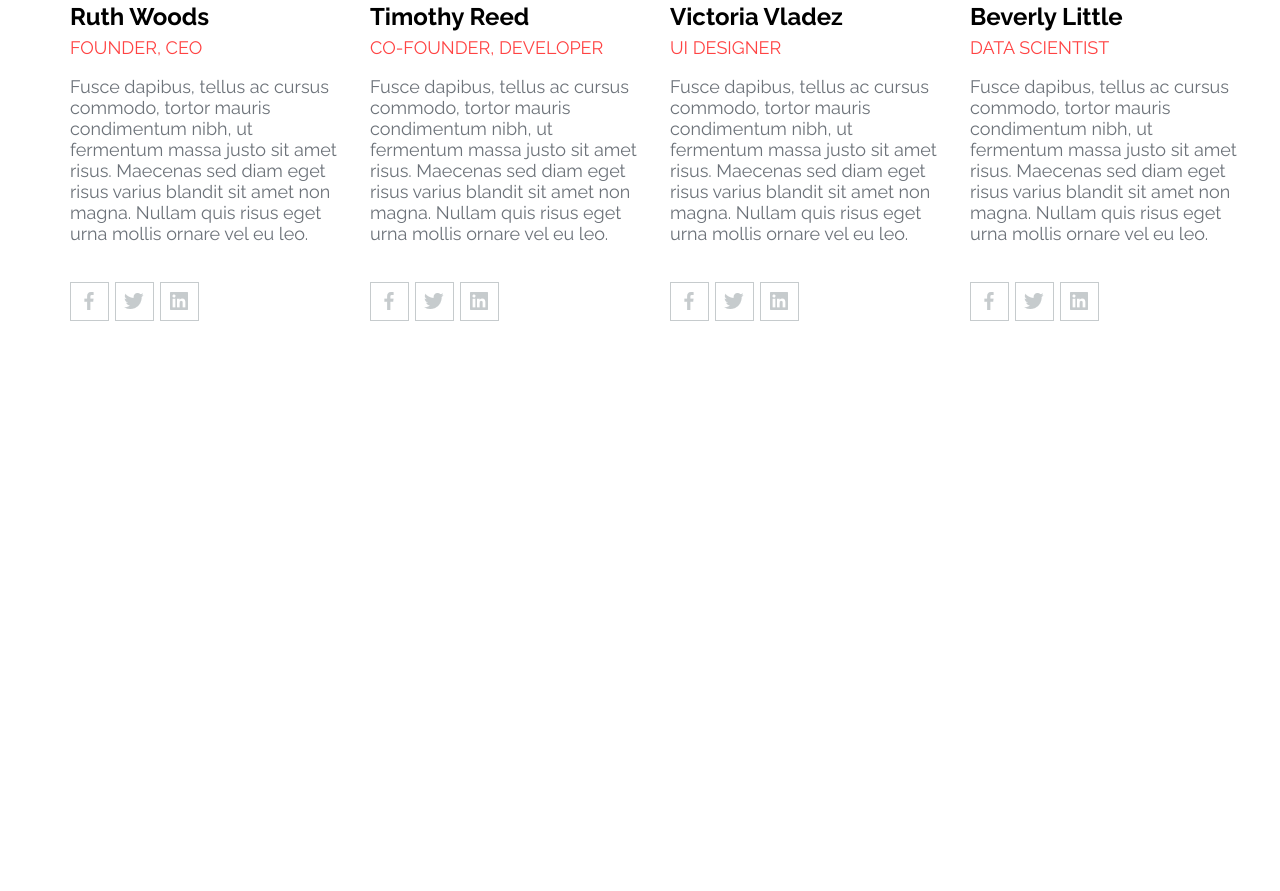
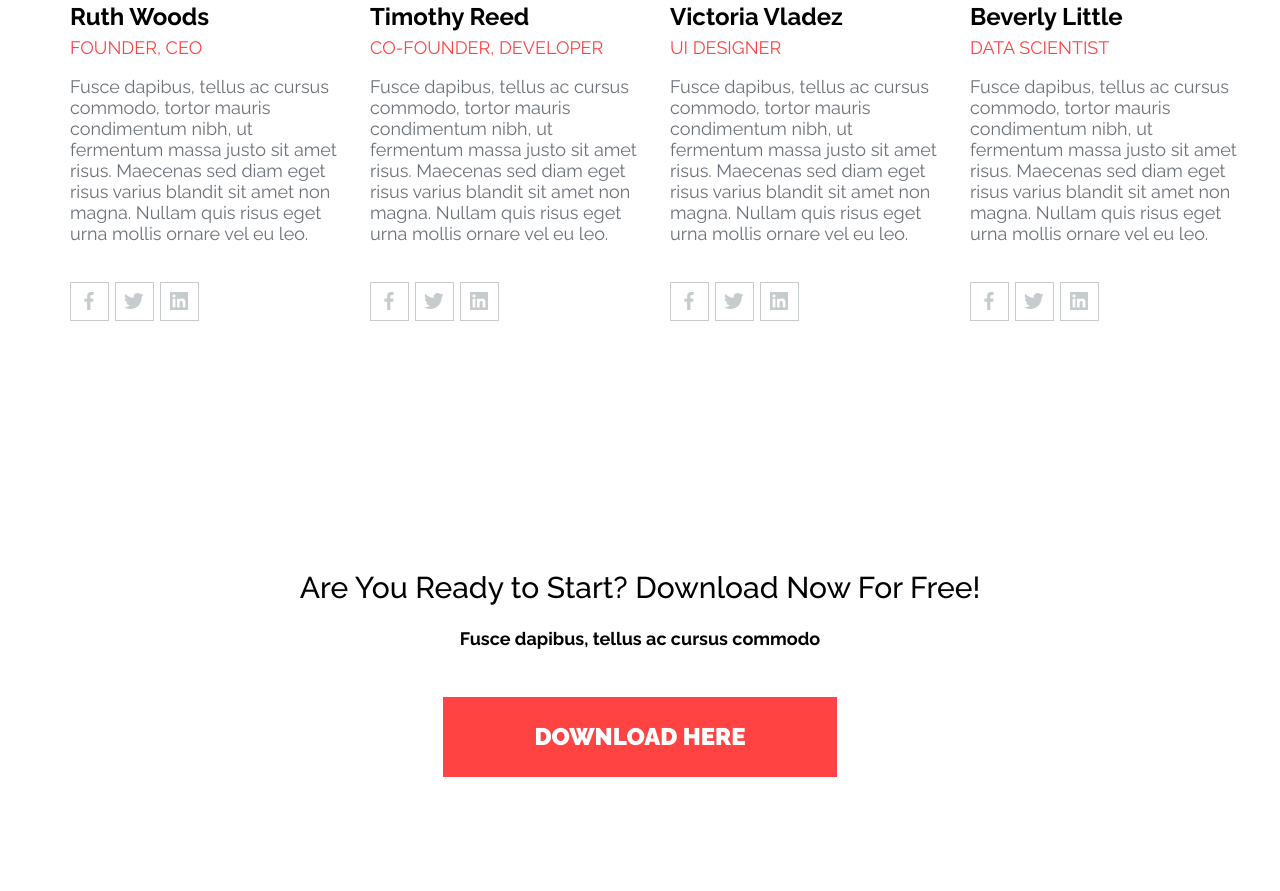
Before and after one commit to code-front-by-vr/div-dive, a website built with Parcel: page src/index.html in a window 1280 px wide. Shown: the part 1153-2044 px from the top of the page. Before the commit the page ends 1592 px from the top, so only its background shows below. Built offline with nearby package versions, Linux system fonts and the light colour scheme.

Commit message:
add download_section

```diff
--- a/src/index.html
+++ b/src/index.html
@@ -94,6 +94,15 @@
                 </div>
             </div>
         </section>
+
+        <section class="download">
+            <div class="container">
+                <h3 class="download__title">Are You Ready to Start?  Download Now For Free!</h3>
+                <div class="download__subtitle">Fusce dapibus, tellus ac cursus commodo</div>
+                <div class="download__btn"><a href="#">download here</a></div>
+            </div>
+        </section>
+
     </main>
 
     <footer>
--- /dev/null
+++ b/src/scss/download.scss
@@ -0,0 +1,49 @@
+.download {
+    padding: 114px 0;
+    &__title {
+        @include header3;
+        font-weight: 500;
+        margin-bottom: 5px;
+        line-height: 70px;
+
+        @media (max-width: 1024px) {
+            font-size: 24px;
+            line-height: 28px;
+        }
+
+        @media (max-width: 320px) {
+            width: 230px;
+            font-size: 18px;
+            line-height: 80px;
+        }
+    }
+    &__subtitle {
+        font-size: 18px;
+        font-weight: 700;
+        line-height: 21px;
+        margin-bottom: 48px;
+        @media (max-width: 1024px) {
+            font-size: 14px;
+            line-height: 16px;
+        }
+        @media (max-width: 320px) {
+            font-size: 13px;
+            line-height: 15px;
+        }
+    }
+    &__btn {
+        display: inline-flex;
+        @include button_normal;
+        transition: all 0.3s;
+        &:hover {
+            @include button_hover
+        }
+        &:active {
+            @include button_active;
+        }
+        @media (max-width: 1024px) {
+            font-size: 18px;
+            line-height: 21px;
+        };
+    }
+}
--- a/src/scss/index.scss
+++ b/src/scss/index.scss
@@ -1,8 +1,9 @@
 @import './variables';
 @import './mixins';
 @import './fonts';
-@import "./header.scss";
-@import "./team.scss";
+@import "./header";
+@import "./team";
+@import "./download";
 
 * {
     margin: 0;
```
